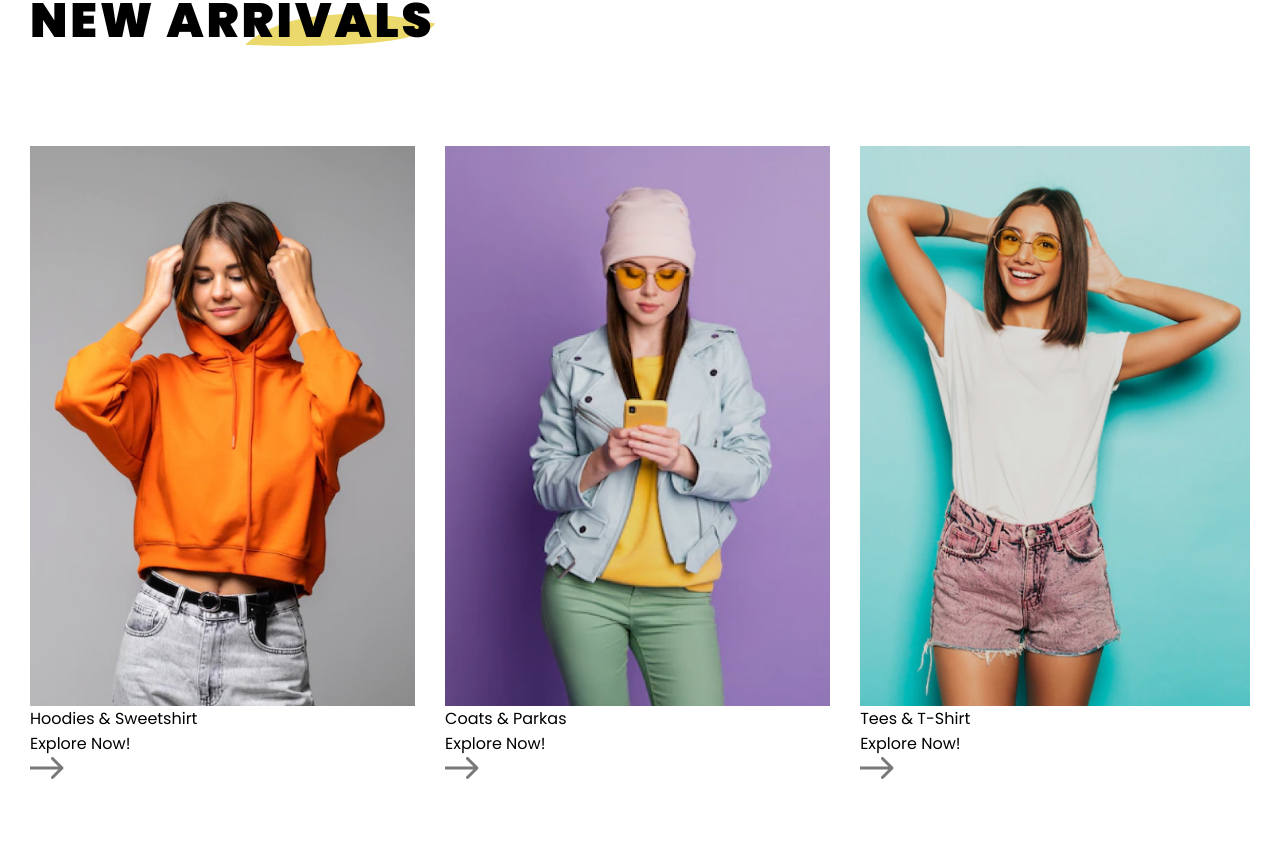
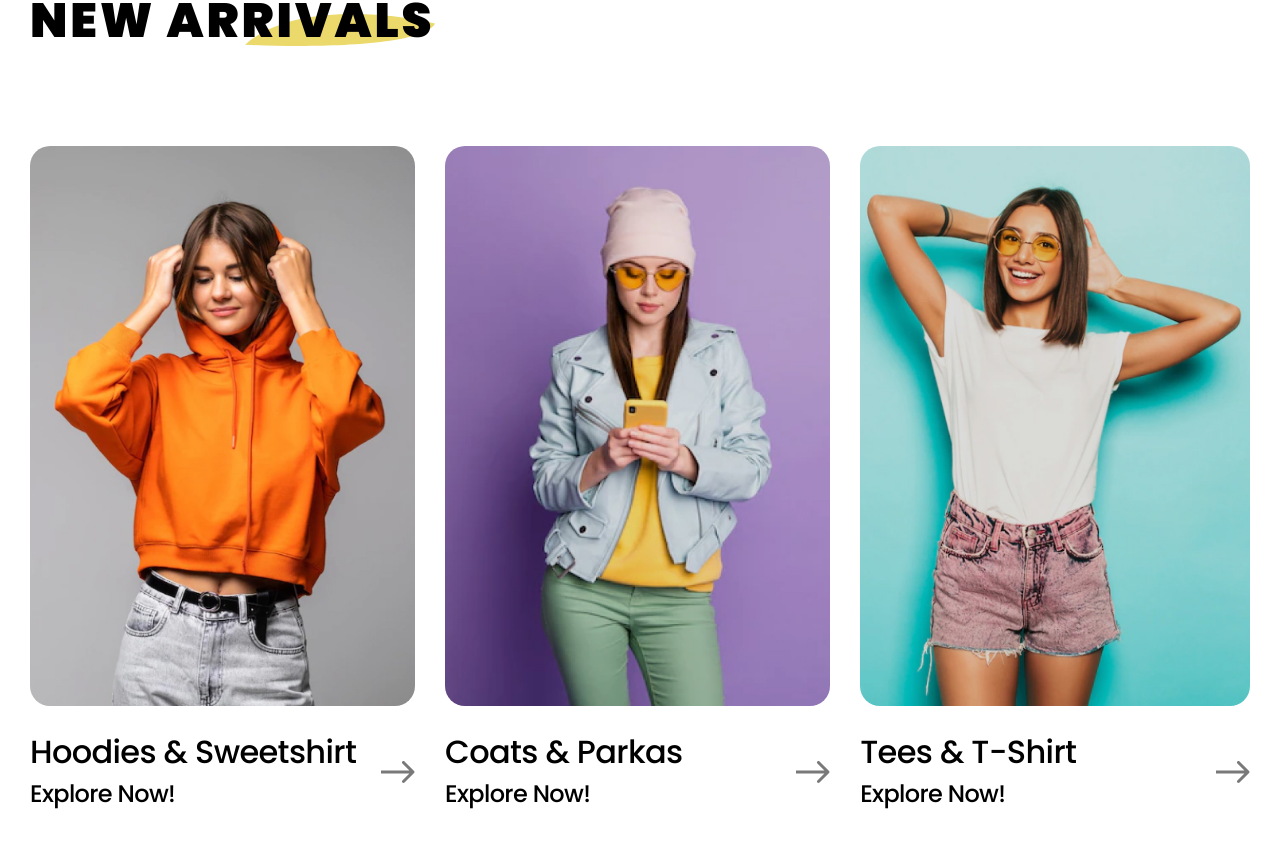
Before and after one commit to Nino5982/fashion-react, a React (Create React App) app: page / in a window 1280 px wide. Shown: the part 1282-2129 px from the top of the page. Built offline with nearby package versions, Linux system fonts and the light colour scheme.

Commit message:
feat: --  on cards added styles -- added keyframe animation on hover

```diff
--- a/src/components/cards/Card.jsx
+++ b/src/components/cards/Card.jsx
@@ -5,6 +5,7 @@ import openIcon from "../../img/icons/arrow.svg";
 export default function Card({ title, img }) {
   return (
     <div className={styles.card}>
+      <a className={styles.card__link} href="#!"></a>
       <div className={styles.card__img}>
         <img src={img} alt={title} />
       </div>
--- a/src/components/cards/Card.module.css
+++ b/src/components/cards/Card.module.css
@@ -0,0 +1,88 @@
+.card {
+    position: relative;
+}
+
+.card__link {
+    position: absolute;
+    width: 100%;
+    height: 100%;
+    border-radius: 20px;
+}
+
+
+
+
+
+.card__img {
+    border-radius: 20px;
+    overflow: hidden;
+    margin-bottom: 28px;
+}
+
+.card__text {
+    display: flex;
+    justify-content: space-between;
+    align-items: center;
+}
+
+.card__desc {
+    font-weight: 500;
+    letter-spacing: -0.04em;
+}
+
+.card__title {
+    font-size: 32px;
+    margin-bottom: 7px;
+    line-height: 36px;
+}
+
+.card__desc span {
+    font-size: 24px;
+    line-height: 33px;
+}
+
+.card__link:hover {
+    background-color: #a2a6a661;
+
+    animation: cardsHover 4s ease-in-out infinite;
+}
+
+.open {
+    margin-right: 0;
+}
+
+.card:hover .open {
+    animation: arrowSiwing 1s ease-in-out infinite;
+
+}
+
+@keyframes cardsHover {
+    100% {
+        opacity: 1;
+    }
+
+    50% {
+        opacity: 0;
+    }
+
+    0% {
+        opacity: 1;
+    }
+}
+
+@keyframes arrowSiwing {
+    100% {
+        scale: 1.5;
+        margin-right: 10px;
+    }
+
+    50% {
+        scale: 1;
+        margin-right: 0px;
+    }
+
+    0% {
+        scale: 1.5;
+        margin-right: 10px;
+    }
+}
```
